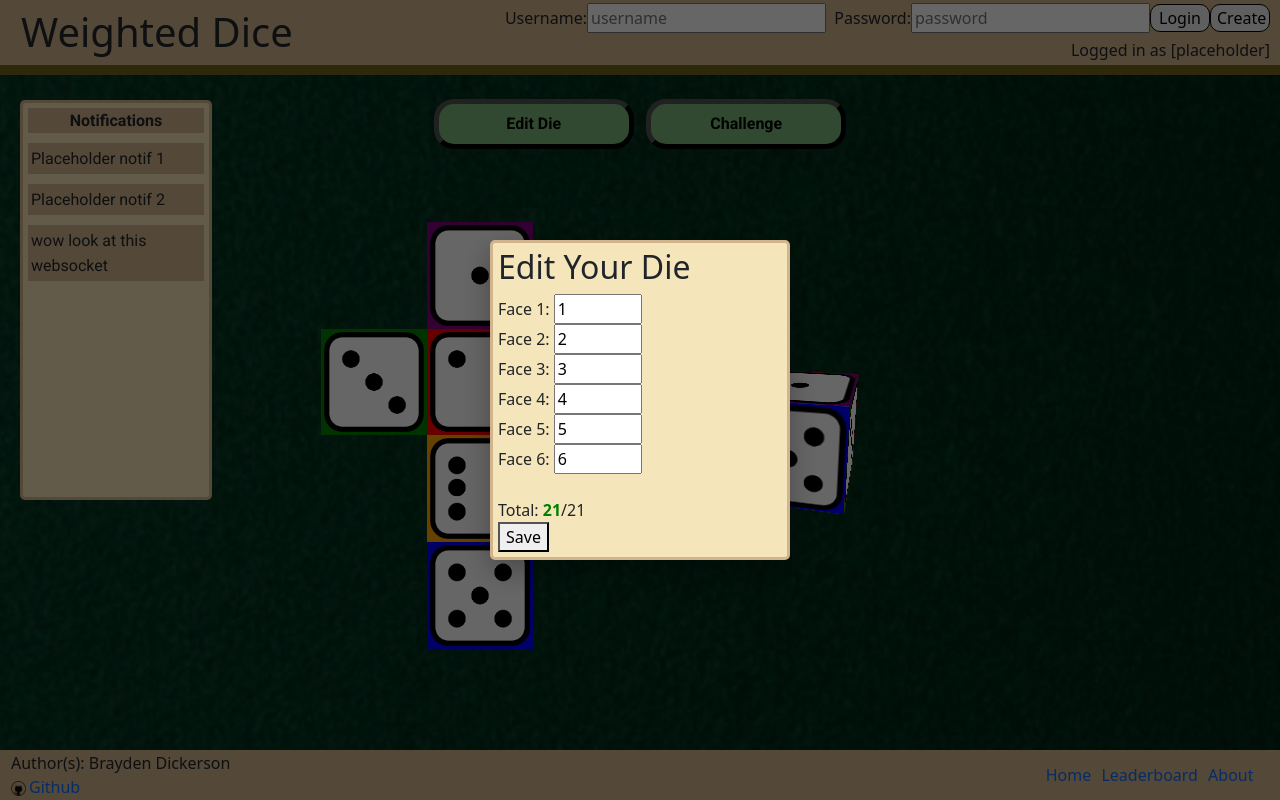
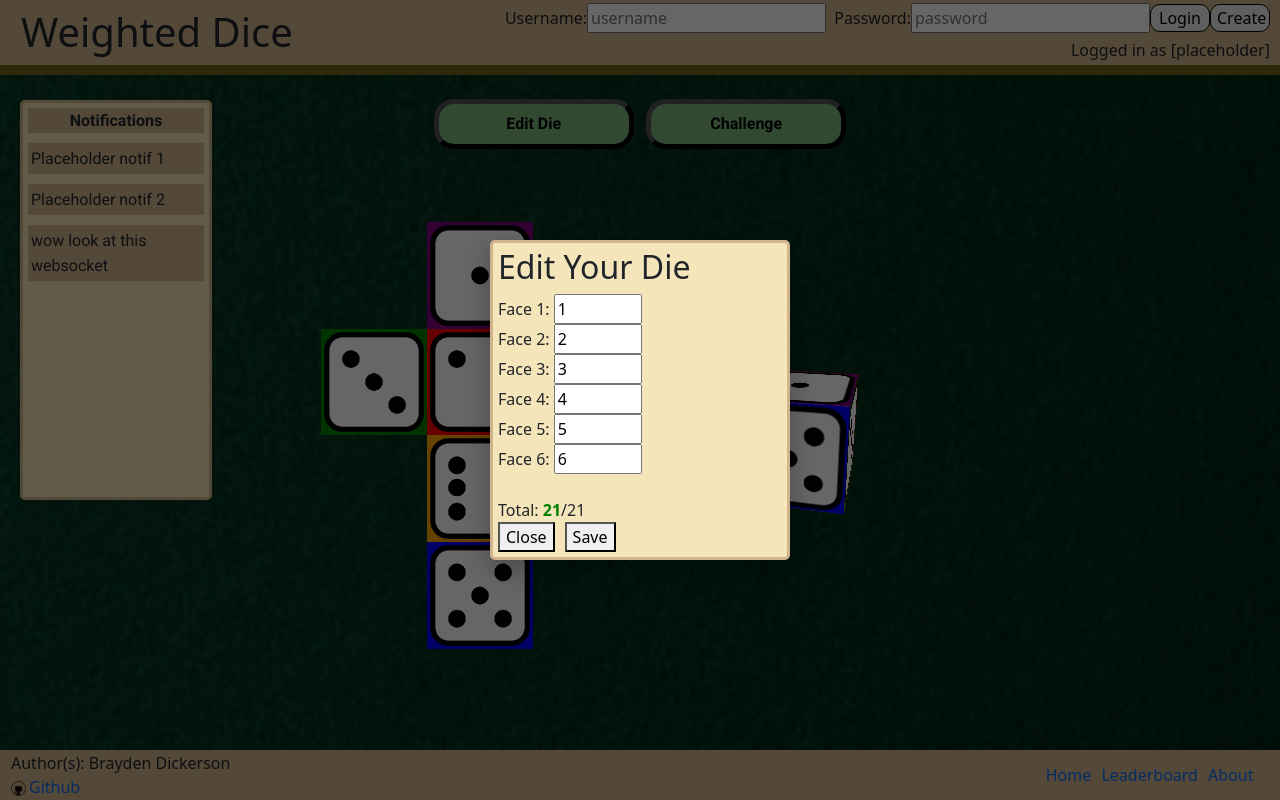
Before and after one commit to Brayden-D/startup260, a React (Vite) app: page / in a window 1280 px wide. Both pictures are taken after a click on the button "Edit Die". Built offline with nearby package versions, Linux system fonts and the light colour scheme.

Commit message:
exit buttons on edit/challenge panels

```diff
--- a/src/home/home.jsx
+++ b/src/home/home.jsx
@@ -259,9 +259,14 @@ function EditDiePanel({ onClose, faces, setFaces }) {
         <br />
         Total: <b style = {{ color: total === 21 ? "green" : "red" }}>{total}</b>/21
         <br />
+        <div style={{ display: "flex", gap: "10px" }}>
+          <button onClick={onClose}>
+            Close
+          </button>
           <button disabled={total !== 21} onClick={handleSave}>
             Save
           </button>
+        </div>
       </div>
     </div>
   );
@@ -349,12 +354,16 @@ function ChallengePanel({ onClose, challenger }) {
         </div>
 
         <br />
-
+        <div style={{ display: "flex", gap: "10px" }}>
+          <button onClick={onClose}>
+            Close
+          </button>
           <button>
             Challenge
           </button>
         </div>
       </div>
+    </div>
   );
 
 }
--- a/src/style.css
+++ b/src/style.css
@@ -78,7 +78,8 @@ td.centertablecell {
 button.smallbutton {
   border: black solid 1px;
   border-radius: 10px;
-  width: 60px;
+  min-width: 60px;
+  width: fit-content;
 }
 
 button.bigbutton {
```
Lines whose indentation alone changed are shown as unchanged.
